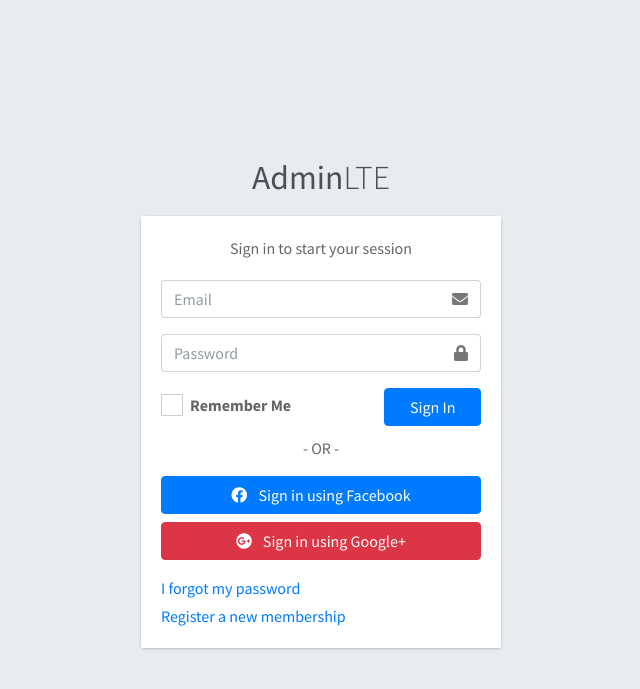
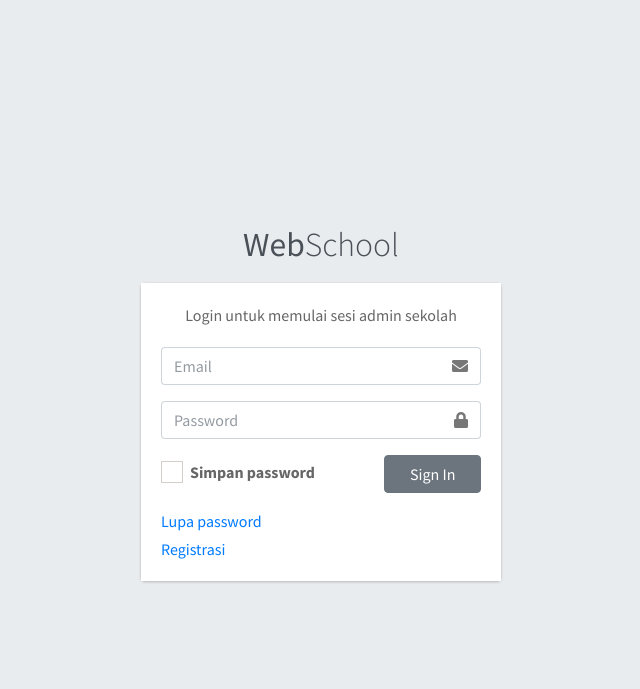
Before and after one commit to ruqy/webschool_ci4, a CodeIgniter 4 app: the page made by app/Views/pages/login.php in a window 1280 px wide. Shown: the top 689 px of the page, without its empty margins (319-959 px from the left). Run offline with PHP 8.4 and a stand-in for CodeIgniter, Linux system fonts and the light colour scheme; the template is opened without the code that fills it, so the values that code supplies are empty; some libraries are stand-ins or nearby versions.

Commit message:
menambahkan lannding page dan login 19 Juli 2021

```diff
--- a/app/Config/Routes.php
+++ b/app/Config/Routes.php
@@ -49,6 +49,7 @@ $routes->post('/school/update', 'SchoolController::update');
 $routes->get('/curriculum', 'Curriculum::index');
 
 
+$routes->get('/auth', 'Auth::index');
 
 $routes->get('/test', 'Test::index');
 
--- a/app/Views/pages/landing.php
+++ b/app/Views/pages/landing.php
@@ -29,7 +29,8 @@
                     <li class="nav-item"><a class="nav-link js-scroll-trigger" href="#program">Program</a></li>
                     <li class="nav-item"><a class="nav-link js-scroll-trigger" href="#testimoni">Testimonial</a></li>
                     <li class="nav-item"><a class="nav-link js-scroll-trigger" href="#daftar">Pendaftaran</a></li>
-                    <li class="nav-item"><a class="nav-link js-scroll-trigger" href="{{route('login')}}">Login</a></li>
+                    <li class="nav-item"><a class="nav-link js-scroll-trigger"
+                            href="<?= base_url('/auth'); ?>">Login</a></li>
                 </ul>
             </div>
         </div>
--- a/app/Views/pages/login.php
+++ b/app/Views/pages/login.php
@@ -4,7 +4,7 @@
 <head>
     <meta charset="utf-8">
     <meta http-equiv="X-UA-Compatible" content="IE=edge">
-    <title>AdminLTE 3 | Log in</title>
+    <title>WebSchool | Log in</title>
     <!-- Tell the browser to be responsive to screen width -->
     <meta name="viewport" content="width=device-width, initial-scale=1">
 
@@ -15,7 +15,7 @@
     <!-- icheck bootstrap -->
     <link rel="stylesheet" href="../../plugins/icheck-bootstrap/icheck-bootstrap.min.css">
     <!-- Theme style -->
-    <link rel="stylesheet" href="../../dist/css/adminlte.min.css">
+    <link rel="stylesheet" href="../../assets/css/adminlte.min.css">
     <!-- Google Font: Source Sans Pro -->
     <link href="https://fonts.googleapis.com/css?family=Source+Sans+Pro:300,400,400i,700" rel="stylesheet">
 </head>
@@ -23,14 +23,15 @@
 <body class="hold-transition login-page">
     <div class="login-box">
         <div class="login-logo">
-            <a href="../../index2.html"><b>Admin</b>LTE</a>
+            <a href="<?= base_url('/'); ?>"><b>Web</b>School</a>
         </div>
         <!-- /.login-logo -->
         <div class="card">
             <div class="card-body login-card-body">
-                <p class="login-box-msg">Sign in to start your session</p>
+                <p class="login-box-msg">Login untuk memulai sesi admin sekolah</p>
 
                 <form action="../../index3.html" method="post">
+                    <?= csrf_field(); ?>
                     <div class="input-group mb-3">
                         <input type="email" class="form-control" placeholder="Email">
                         <div class="input-group-append">
@@ -52,34 +53,24 @@
                             <div class="icheck-primary">
                                 <input type="checkbox" id="remember">
                                 <label for="remember">
-                                    Remember Me
+                                    Simpan password
                                 </label>
                             </div>
                         </div>
                         <!-- /.col -->
                         <div class="col-4">
-                            <button type="submit" class="btn btn-primary btn-block">Sign In</button>
+                            <button type="submit" class="btn btn-secondary btn-block">Sign In</button>
                         </div>
                         <!-- /.col -->
                     </div>
                 </form>
 
-                <div class="social-auth-links text-center mb-3">
-                    <p>- OR -</p>
-                    <a href="#" class="btn btn-block btn-primary">
-                        <i class="fab fa-facebook mr-2"></i> Sign in using Facebook
-                    </a>
-                    <a href="#" class="btn btn-block btn-danger">
-                        <i class="fab fa-google-plus mr-2"></i> Sign in using Google+
-                    </a>
-                </div>
-                <!-- /.social-auth-links -->
 
-                <p class="mb-1">
-                    <a href="forgot-password.html">I forgot my password</a>
+                <p class="mb-1 mt-3">
+                    <a href="forgot-password.html">Lupa password</a>
                 </p>
                 <p class="mb-0">
-                    <a href="register.html" class="text-center">Register a new membership</a>
+                    <a href="register.html" class="text-center">Registrasi</a>
                 </p>
             </div>
             <!-- /.login-card-body -->
@@ -92,7 +83,7 @@
     <!-- Bootstrap 4 -->
     <script src="../../plugins/bootstrap/js/bootstrap.bundle.min.js"></script>
     <!-- AdminLTE App -->
-    <script src="../../dist/js/adminlte.min.js"></script>
+    <script src="../../assets/js/adminlte.min.js"></script>
 
 </body>
 
```
